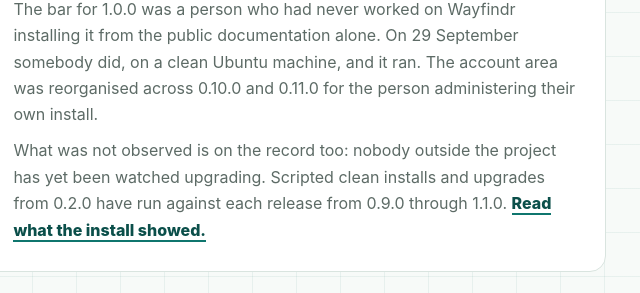
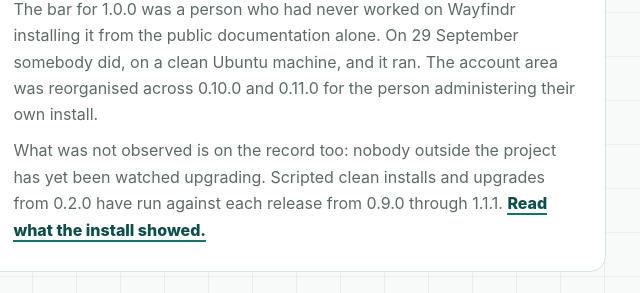
Before and after one commit to adamgreenwell/wayfindr-site, a website built with Vite: page index.html in a window 1280 px wide. Shown: the part 9140-9433 px from the top of the page, 584-1224 px from the left. Built offline with nearby package versions, Linux system fonts and the light colour scheme; no server answers; a script that the page names is missing.

Commit message:
Record hosted install and upgrade proof through 1.1.1.

```diff
--- a/index.html
+++ b/index.html
@@ -598,7 +598,7 @@
               What was not observed is on the record too: nobody outside the
               project has yet been watched upgrading. Scripted clean installs
               and upgrades from 0.2.0 have run against each release from 0.9.0
-              through 1.1.0.
+              through 1.1.1.
               <a class="text-link" href="https://github.com/adamgreenwell/wayfindr/issues/797" target="_blank" rel="noreferrer">
                 Read what the install showed.
               </a>
```
